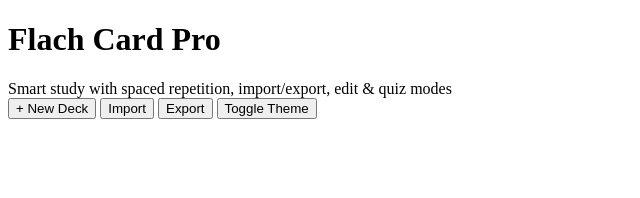
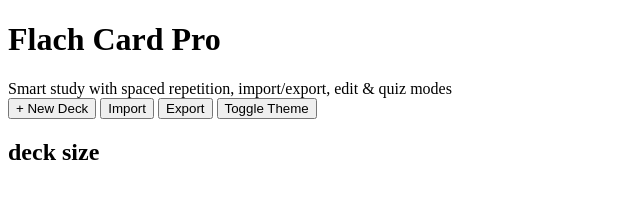
Before and after one commit to yO-Os/flash_card, a plain HTML site: page index.html in a window 1280 px wide. Shown: the whole page, without its empty margins (0-640 px from the left). Drawn offline with Linux system fonts and the light colour scheme.

Commit message:
added deck size

```diff
--- a/index.html
+++ b/index.html
@@ -19,6 +19,8 @@
       </div>
     </header>
 
+    <h2>deck size </h2>
+
 
 </body>
 </html>
```
